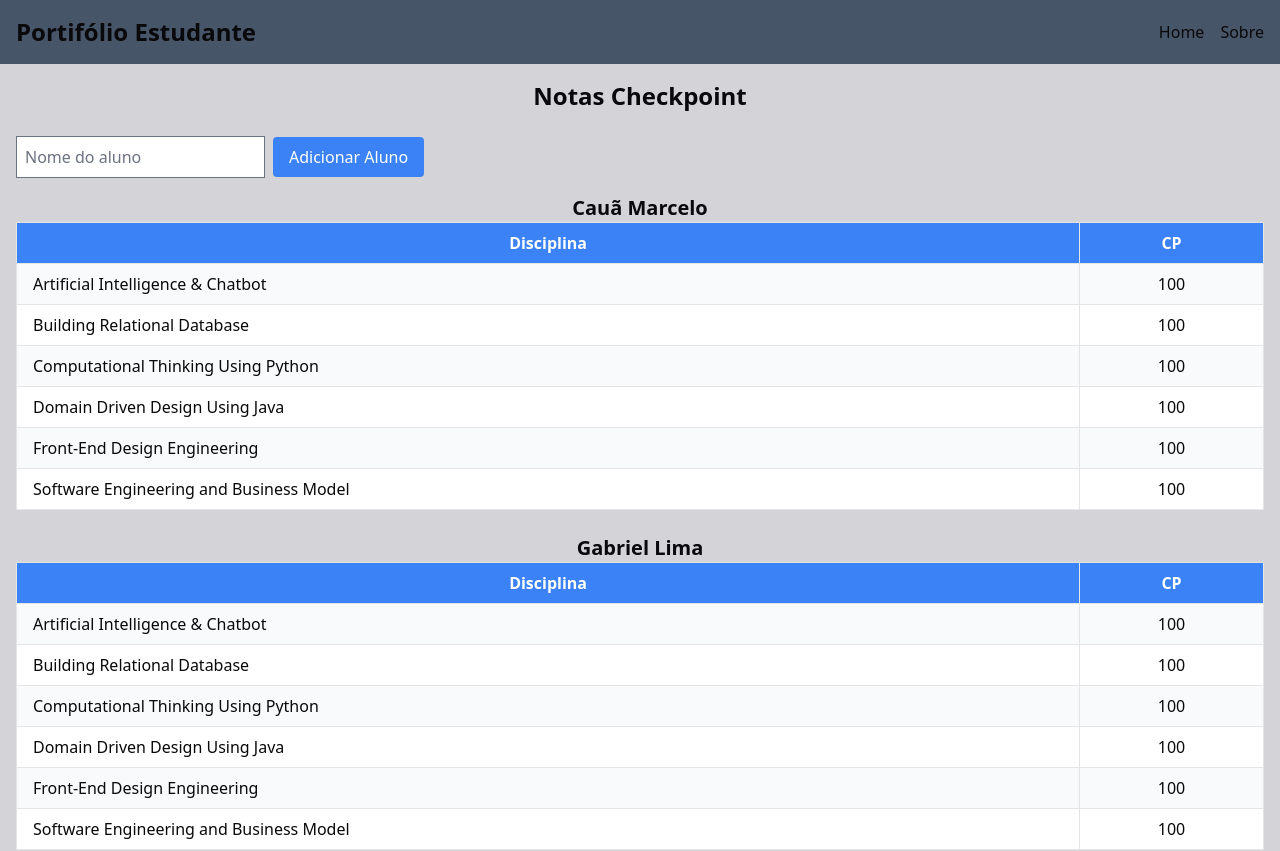
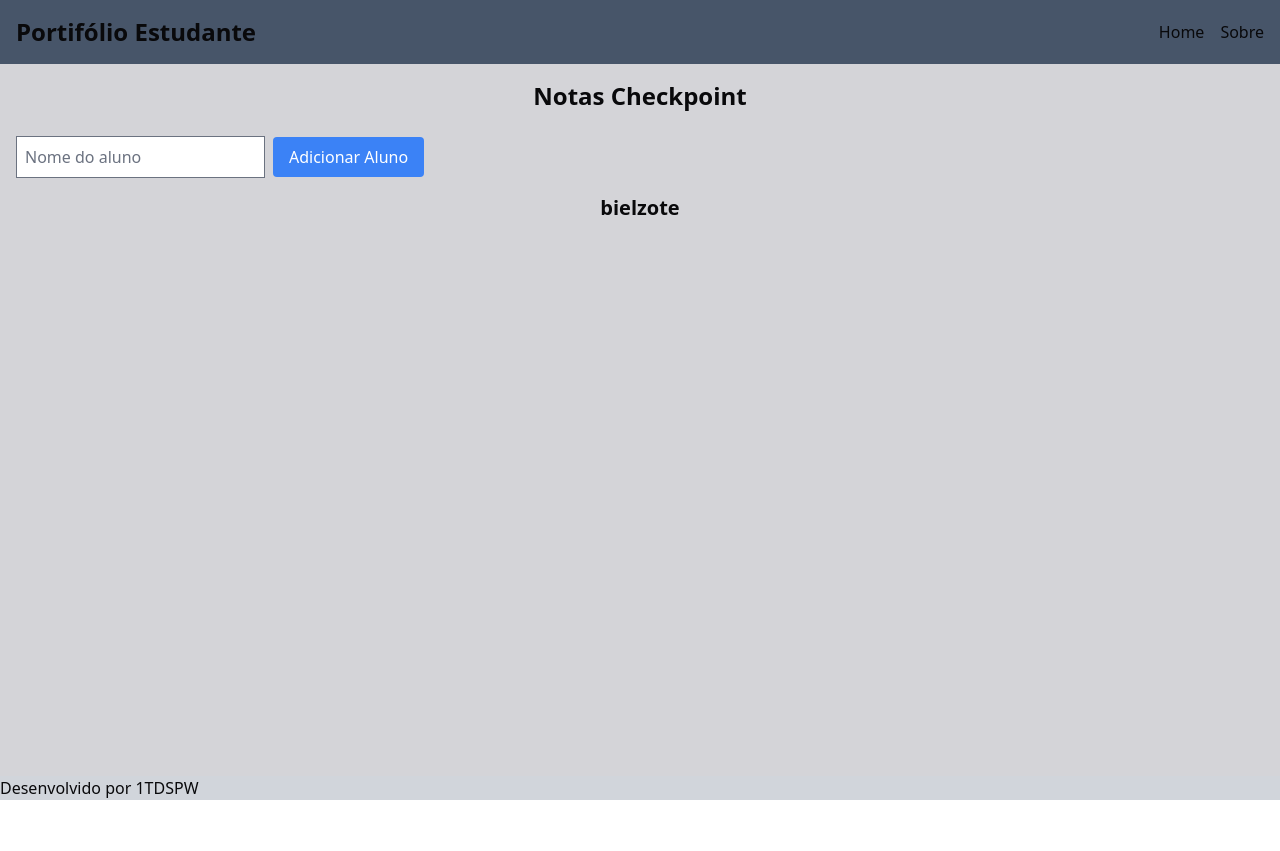
Before and after one commit to Byells/Portif-lio-cp3, a Next.js app: page /cp in a window 1280 px wide. Shown: the top 851 px of the page. After the commit the page ends 800 px from the top, so only its background shows below. Built offline with nearby package versions, Linux system fonts and the light colour scheme.

Commit message:
obtendo alunos

```diff
--- /dev/null
+++ b/database/alunos.json
@@ -0,0 +1,43 @@
+[
+  {
+    "nome": "bielzote",
+    "disciplinas": [
+      {
+        "nome": "Artificial Intelligence & Chatbot",
+        "cs": 100,
+        "cp": 100,
+        "gs": 100
+      },
+      {
+        "nome": "Building Relational Database",
+        "cs": 100,
+        "cp": 100,
+        "gs": 100
+      },
+      {
+        "nome": "Computational Thinking Using Python",
+        "cs": 100,
+        "cp": 100,
+        "gs": 100
+      },
+      {
+        "nome": "Domain Driven Design Using Java",
+        "cs": 100,
+        "cp": 100,
+        "gs": 100
+      },
+      {
+        "nome": "Front-End Design Engineering",
+        "cs": 100,
+        "cp": 100,
+        "gs": 100
+      },
+      {
+        "nome": "Software Engineering and Business Model",
+        "cs": 100,
+        "cp": 100,
+        "gs": 100
+      }
+    ]
+  }
+]
--- a/package.json
+++ b/package.json
@@ -15,6 +15,7 @@
     "next": "14.2.15",
     "react": "^18",
     "react-dom": "^18",
+    "swr": "^2.2.5",
     "tailwind-merge": "^2.5.4",
     "tailwindcss-animate": "^1.0.7"
   },
--- a/src/app/cp/page.tsx
+++ b/src/app/cp/page.tsx
@@ -1,117 +1,20 @@
 "use client";
+import { Aluno } from "@/types/types";
+import useSWR from "swr";
 
-import { Aluno } from "@/types/types";
-import React, { useState } from "react";
+const fetcher = (url: string) => fetch(url).then((r) => r.json());
 
 export default function Cp() {
-  const alunosFixos: Aluno[] = [
-    {
-      id: 1,
-      nome: "Cauã Marcelo",
-      disciplinas: [
-        { nome: "Artificial Intelligence & Chatbot", cp: 100 },
-        { nome: "Building Relational Database", cp: 100 },
-        { nome: "Computational Thinking Using Python", cp: 100 },
-        { nome: "Domain Driven Design Using Java", cp: 100 },
-        { nome: "Front-End Design Engineering", cp: 100 },
-        { nome: "Software Engineering and Business Model", cp: 100 },
-      ],
-    },
-    {
-      id: 2,
-      nome: "Gabriel Lima",
-      disciplinas: [
-        { nome: "Artificial Intelligence & Chatbot", cp: 100 },
-        { nome: "Building Relational Database", cp: 100 },
-        { nome: "Computational Thinking Using Python", cp: 100 },
-        { nome: "Domain Driven Design Using Java", cp: 100 },
-        { nome: "Front-End Design Engineering", cp: 100 },
-        { nome: "Software Engineering and Business Model", cp: 100 },
-      ],
-    },
-    {
-      id: 3,
-      nome: "Gustavo Borba",
-      disciplinas: [
-        { nome: "Artificial Intelligence & Chatbot", cp: 100 },
-        { nome: "Building Relational Database", cp: 100 },
-        { nome: "Computational Thinking Using Python", cp: 100 },
-        { nome: "Domain Driven Design Using Java", cp: 100 },
-        { nome: "Front-End Design Engineering", cp: 100 },
-        { nome: "Software Engineering and Business Model", cp: 100 },
-      ],
-    },
-    {
-      id: 4,
-      nome: "Leonardo Matheus",
-      disciplinas: [
-        { nome: "Artificial Intelligence & Chatbot", cp: 100 },
-        { nome: "Building Relational Database", cp: 100 },
-        { nome: "Computational Thinking Using Python", cp: 100 },
-        { nome: "Domain Driven Design Using Java", cp: 100 },
-        { nome: "Front-End Design Engineering", cp: 100 },
-        { nome: "Software Engineering and Business Model", cp: 100 },
-      ],
-    },
-  ];
-
-  const [alunos, setAlunos] = useState<Aluno[]>(alunosFixos);
-  const [nome, setNome] = useState("");
-
-  const adicionarAluno = () => {
-    if (!nome) return;
-
-    const novoAluno: Aluno = {
-      id: alunos.length + 1,
-      nome,
-      disciplinas: [
-        {
-          nome: "Artificial Intelligence & Chatbot",
-          cp: Math.floor(Math.random() * 100),
-        },
-        {
-          nome: "Building Relational Database",
-          cp: Math.floor(Math.random() * 100),
-        },
-        {
-          nome: "Computational Thinking Using Python",
-          cp: Math.floor(Math.random() * 100),
-        },
-        {
-          nome: "Domain Driven Design Using Java",
-          cp: Math.floor(Math.random() * 100),
-        },
-        {
-          nome: "Front-End Design Engineering",
-          cp: Math.floor(Math.random() * 100),
-        },
-        {
-          nome: "Software Engineering and Business Model",
-          cp: Math.floor(Math.random() * 100),
-        },
-      ],
-    };
-
-    setAlunos([...alunos, novoAluno]);
-    setNome("");
-  };
+  const { data: alunos = [], error } = useSWR<Aluno[]>("/api/alunos", fetcher);
+  if (error) throw new Error(error);
 
   return (
     <div className="container mx-auto p-4">
       <h1 className="text-2xl font-bold text-center mb-6">Notas Checkpoint</h1>
 
       <div className="mb-4">
-        <input
-          type="text"
-          value={nome}
-          onChange={(e) => setNome(e.target.value)}
-          placeholder="Nome do aluno"
-          className="border p-2"
-        />
-        <button
-          onClick={adicionarAluno}
-          className="bg-blue-500 text-white px-4 py-2 ml-2 rounded hover:bg-blue-700"
-        >
+        <input placeholder="Nome do aluno" className="border p-2" />
+        <button className="bg-blue-500 text-white px-4 py-2 ml-2 rounded hover:bg-blue-700">
           Adicionar Aluno
         </button>
       </div>
@@ -119,29 +22,6 @@ export default function Cp() {
       {alunos.map((aluno) => (
         <div key={aluno.id} className="mb-6">
           <h2 className="text-xl font-semibold text-center">{aluno.nome}</h2>
-          <div className="overflow-x-auto">
-            <table className="min-w-full bg-gray-50 border border-gray-300">
-              <thead className="bg-blue-500 text-white">
-                <tr>
-                  <th className="px-4 py-2 border">Disciplina</th>
-                  <th className="px-4 py-2 border">CP</th>
-                </tr>
-              </thead>
-              <tbody>
-                {aluno.disciplinas.map((disciplina, index) => (
-                  <tr
-                    key={index}
-                    className={index % 2 === 0 ? "bg-gray-50" : "bg-white"}
-                  >
-                    <td className="px-4 py-2 border">{disciplina.nome}</td>
-                    <td className="px-4 py-2 border text-center">
-                      {disciplina.cp}
-                    </td>
-                  </tr>
-                ))}
-              </tbody>
-            </table>
-          </div>
         </div>
       ))}
     </div>
--- /dev/null
+++ b/src/app/error.tsx
@@ -0,0 +1,8 @@
+"use client";
+const ErrorPage = () => (
+  <div className="container mx-auto p-4 text-center">
+    <h1 className="text-2xl font-bold mb-6">Ops!</h1>
+    <p>Alguma coisa deu errado 🙈</p>
+  </div>
+);
+export default ErrorPage;
```
